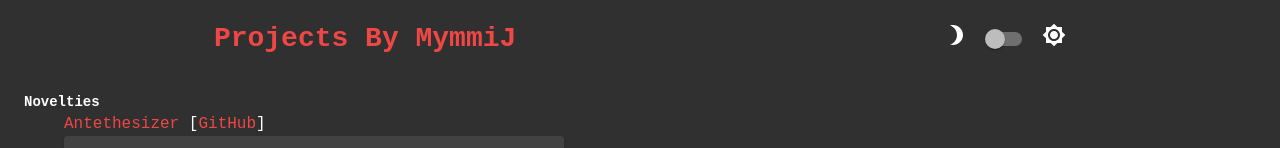
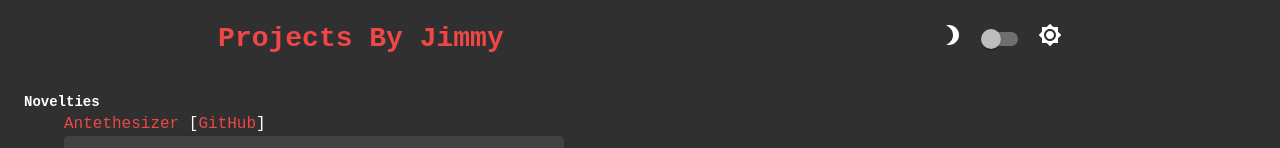
Before and after one commit to MymmiJ/personal-site, a React app: page / in a window 1280 px wide. Shown: the top 148 px of the page. Built offline with nearby package versions, Linux system fonts and the light colour scheme.

Commit message:
Update App.js

```diff
--- a/src/App.js
+++ b/src/App.js
@@ -26,7 +26,7 @@ function App() {
         <CssBaseline/>
         <header>
           <Grid container alignItems="center" alignContent="center" justify="space-around" spacing={0}>
-            <Grid item><Link href="/"><h1>Projects By MymmiJ</h1></Link></Grid>
+            <Grid item><Link href="/"><h1>Projects By Jimmy</h1></Link></Grid>
             <Grid item><BrightnessSwitch checked={ lightTheme } handleChange={ switchTheme } /></Grid>
           </Grid>
         </header>
```
